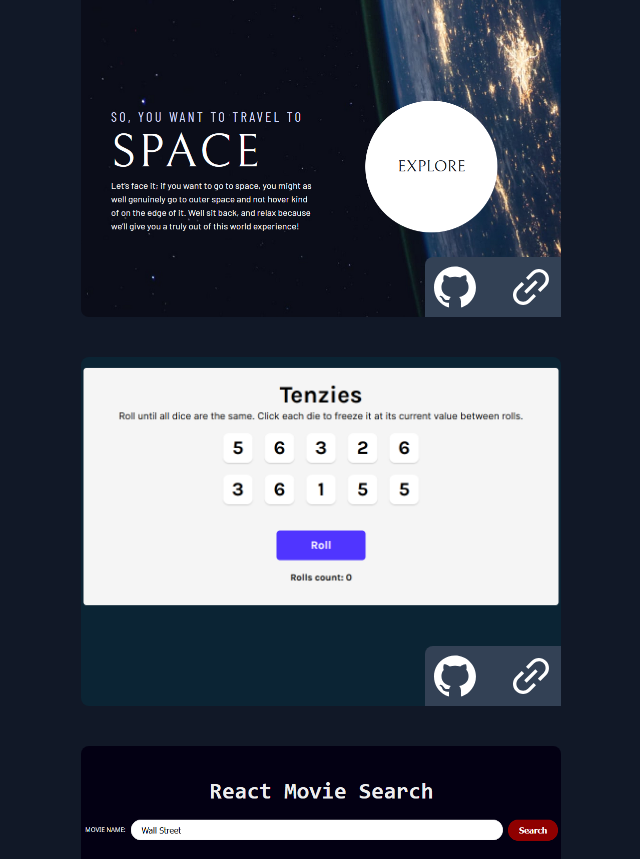
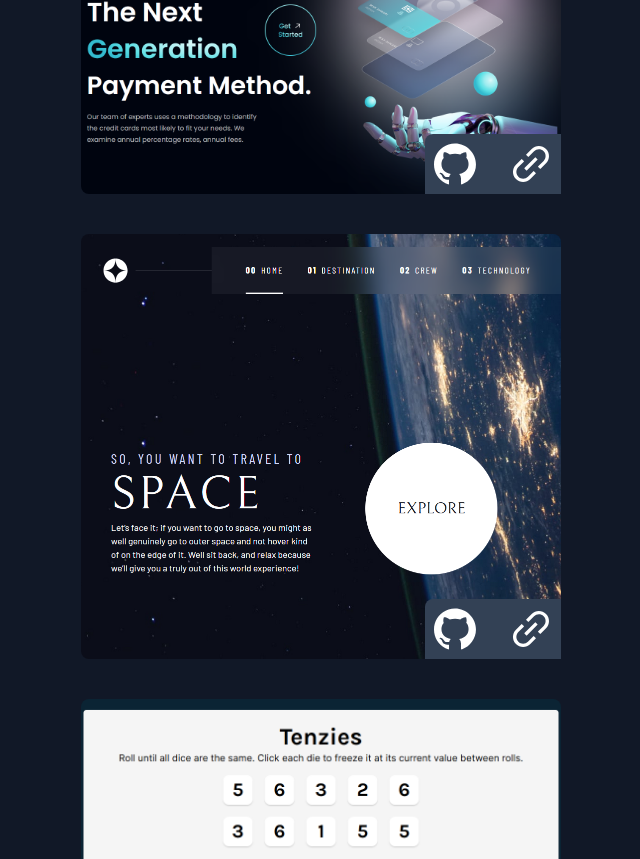
Before and after one commit to osmdevelop/react-next-portfolio, a Next.js app: page / in a window 1280 px wide. Shown: the part 1720-2579 px from the top of the page, without its empty margins (319-959 px from the left). Built offline with nearby package versions, Linux system fonts and the light colour scheme.

Commit message:
new vite project bank-app
Added a new project bank-app built with Vite, React and TailwindCSS

```diff
--- a/components/Portfolio.jsx
+++ b/components/Portfolio.jsx
@@ -9,6 +9,7 @@ import {
     AiOutlineMail
 } from 'react-icons/ai'
 import Image from 'next/image'
+import web0 from '../public/web0.png'
 import web1 from '../public/web1.png'
 import web2 from '../public/web2.png'
 import web3 from '../public/web3.png'
--- a/pages/index.js
+++ b/pages/index.js
@@ -15,6 +15,7 @@ import {
 import Image from 'next/image'
 import design from '../public/design.png'
 import code from '../public/code.png'
+import web0 from '../public/web0.png'
 import web1 from '../public/web1.png'
 import web2 from '../public/web2.png'
 import web3 from '../public/web3.png'
@@ -159,6 +160,11 @@ export default function Home(props) {
             <div className='flex flex-col gap-10 py-10 lg:flex-row lg:flex-wrap items-center justify-between lg:justify-center'>
 
               <Portfolio
+                web={web0}
+                github="https://github.com/osmdevelop/bank-app"
+                link="https://bank-app-novyi.netlify.app/"
+              />
+              <Portfolio
                 web={web1}
                 github="https://github.com/osmdevelop/space-travel"
                 link="https://osmdevelop.github.io/space-travel/"
```
Also changed, not shown: public/web0.png (added).
